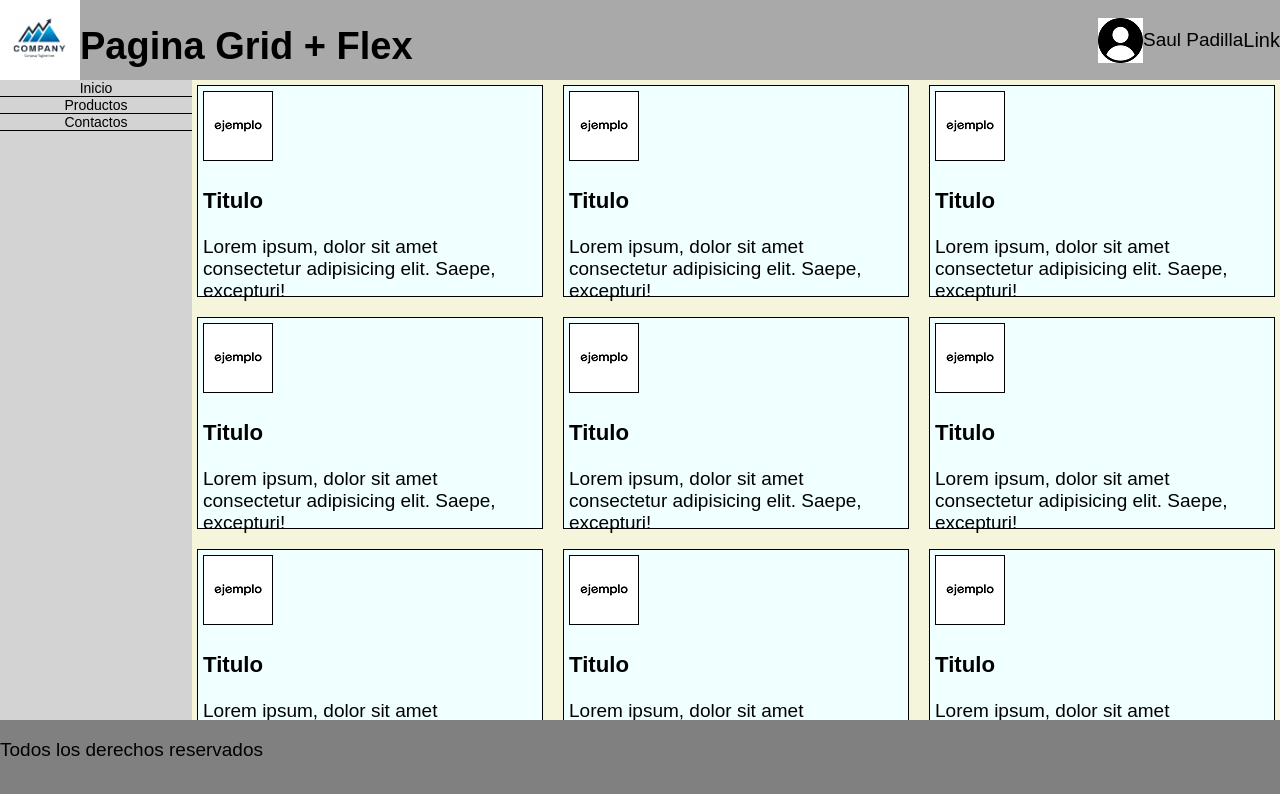
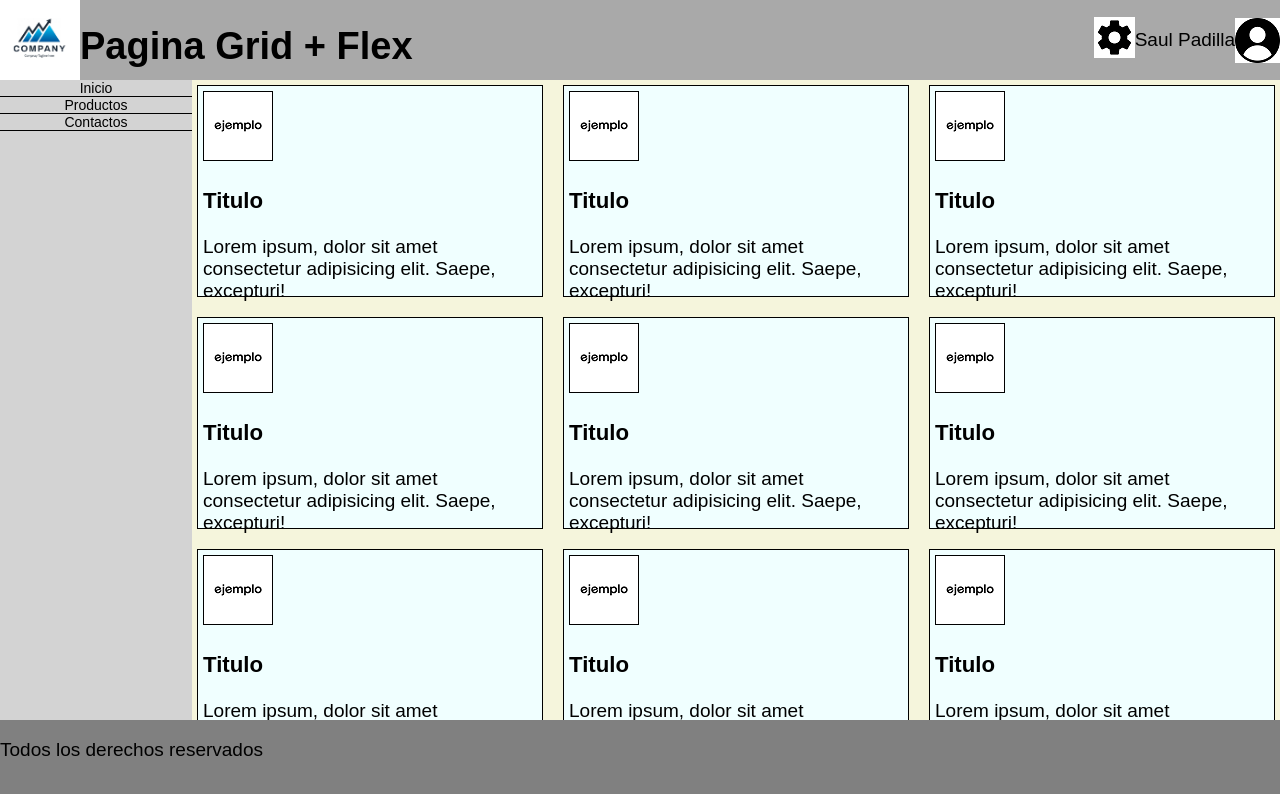
Before and after one commit to SaulPadilla6472/PortafolioDevF1, a plain HTML site: page 05_Grid_css/5_1_grid_pag/index.html in a window 1280 px wide. Drawn offline with Linux system fonts and the light colour scheme.

Commit message:
Pagina web con Flexbox y Grid

```diff
--- a/05_Grid_css/5_1_grid_pag/css/style.css
+++ b/05_Grid_css/5_1_grid_pag/css/style.css
@@ -22,7 +22,7 @@ header div{
 header nav{
     align-items: center;
     display: flex;
-    flex-direction: row-reverse;
+    flex-direction: row;
     height: 100%;
 }
 
--- a/05_Grid_css/5_1_grid_pag/index.html
+++ b/05_Grid_css/5_1_grid_pag/index.html
@@ -14,7 +14,7 @@
             <h1>Pagina Grid + Flex</h1>
         </div>
         <nav>
-            <a href="#">Link</a>
+            <a href="#"><img src="img/ajustes.png" alt="ajustes"></a>
             <span>Saul Padilla</span>
             <img src="img/usuario.png" alt="usuario">
         </nav>
```
Also changed, not shown: 05_Grid_css/5_1_grid_pag/img/ajustes.png (added).
